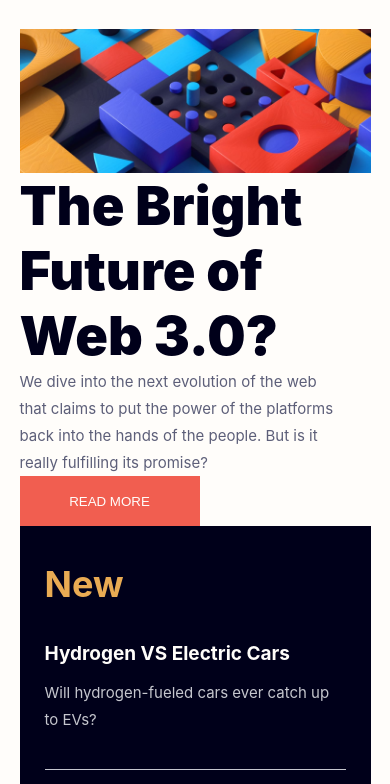
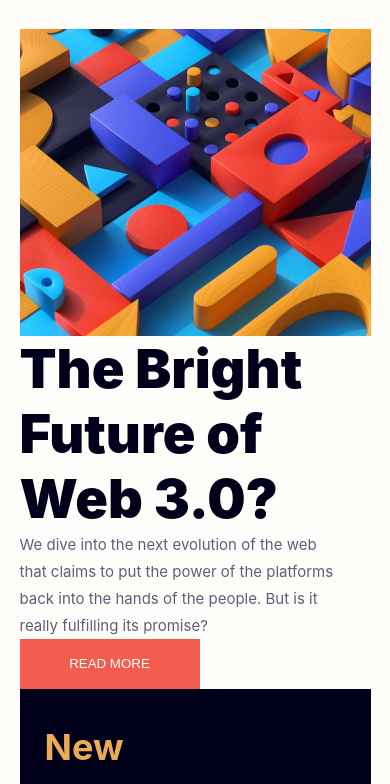
Before and after one commit to zeynabmvs/NewsHomePage, a website: page index.html in a window 390 px wide. Shown: the part 60-844 px from the top of the page. Drawn offline with nearby package versions, Linux system fonts and the light colour scheme; files that its build step writes are made by us from their sources.

Commit message:
use picture tag instead of img

```diff
--- a/assets/scss/globals/boilerplates.scss
+++ b/assets/scss/globals/boilerplates.scss
@@ -28,6 +28,13 @@ img {
 
 picture {
     margin: 0;
+
+    img {
+        object-fit: cover;
+        width: 100%;
+        height: 100%;
+    }
+
 }
 
 p {
--- a/index.html
+++ b/index.html
@@ -72,7 +72,12 @@
 
     <main class="main">
       <article class="feature">
-        <img src="/assets/images/image-web-3-desktop.jpg" alt="" class="feature__image img-responsive">
+        <picture class="feature__image">
+          <source media="(min-width:768px)" srcset="/assets/images/image-web-3-desktop.jpg">
+          <source srcset="/assets/images/image-web-3-mobile.jpg">
+          <img src="/assets/images/image-web-3-mobile.jpg" alt="The Bright Future of Web 3.0?" class="img-responsive">
+        </picture>
+        <!-- <img src="/assets/images/image-web-3-desktop.jpg" alt="" class="feature__image img-responsive"> -->
         <h1 class="feature__title">The Bright Future of Web 3.0?</h1>
         <div class="feature__content">
           <p class="feature__content__excerpt">We dive into the next evolution of the web that claims to put the power
```
